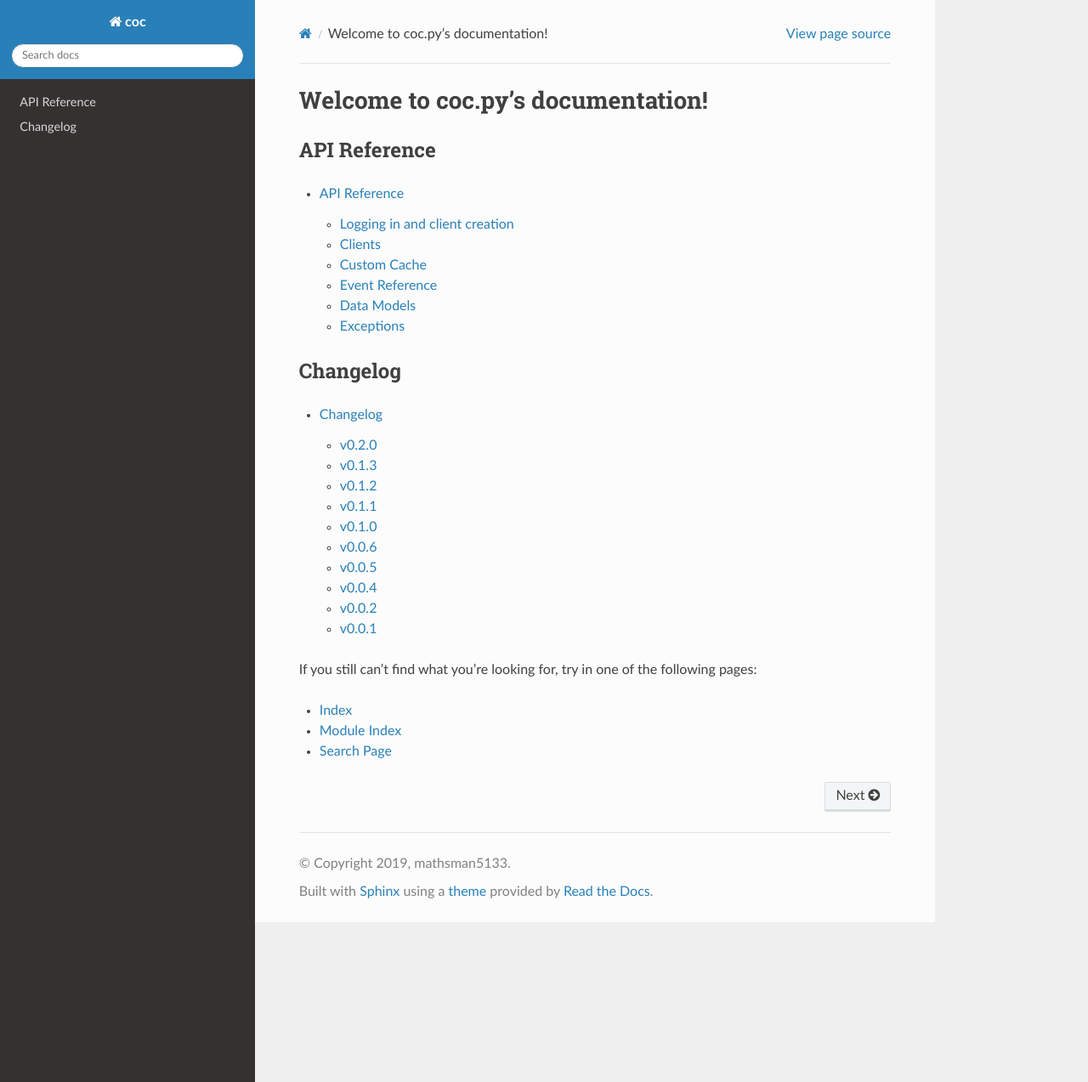
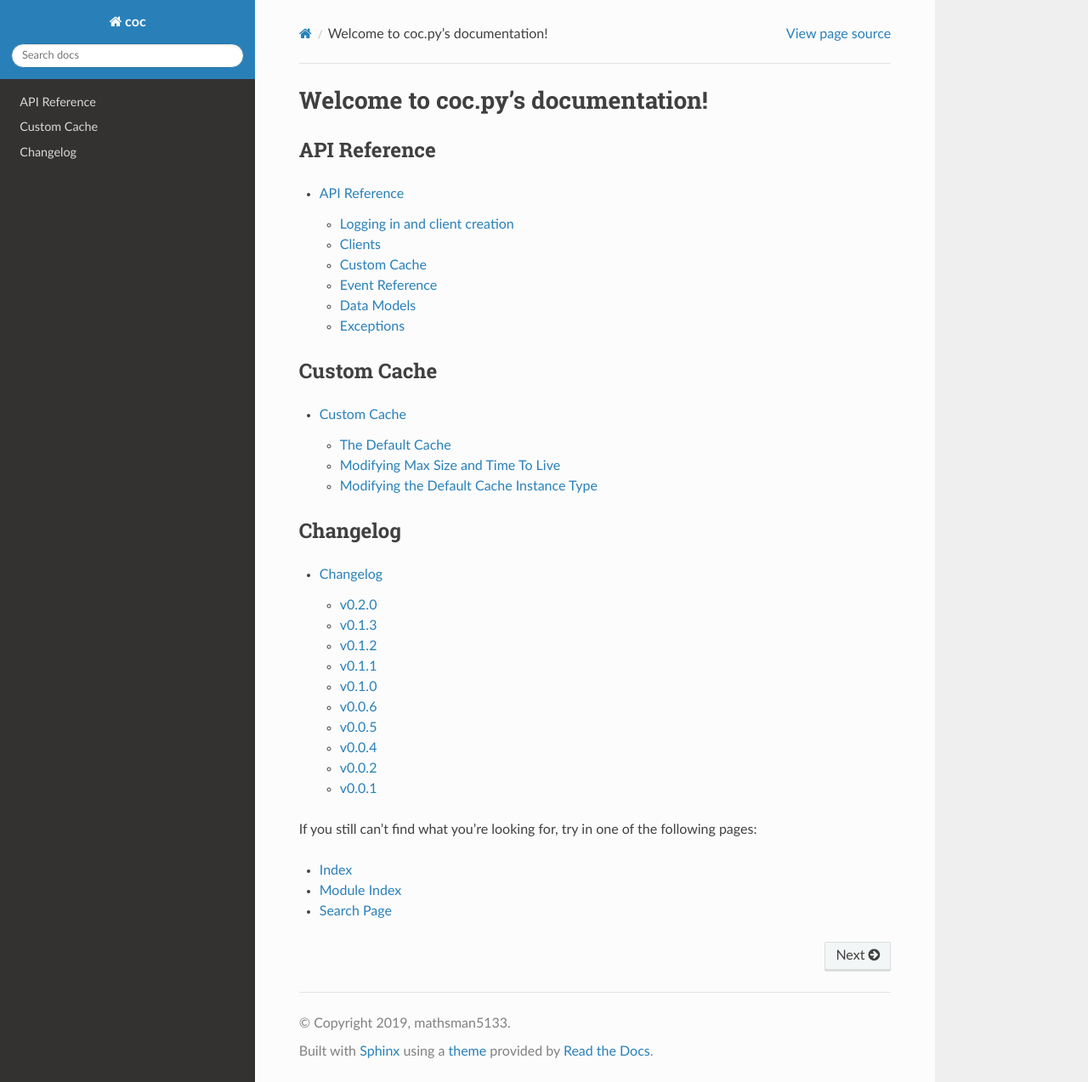
Before and after one commit to mathsman5133/coc.py, a Sphinx documentation site: the page built from docs/index.rst, in a window 1280 px wide and 1273 px high. Shown: the whole window at 85% size. Built offline with Sphinx 7.4.7 and the Read the Docs theme 2.0.0, drawn with Linux system fonts in a browser that asks for light colours.

Commit message:
Add custom cache to sidebar

```diff
--- a/docs/index.rst
+++ b/docs/index.rst
@@ -14,6 +14,13 @@ API Reference
 
    api
 
+Custom Cache
+-------------
+.. toctree::
+   :maxdepth: 2
+
+   cache
+
 Changelog
 ----------
 .. toctree::
```
